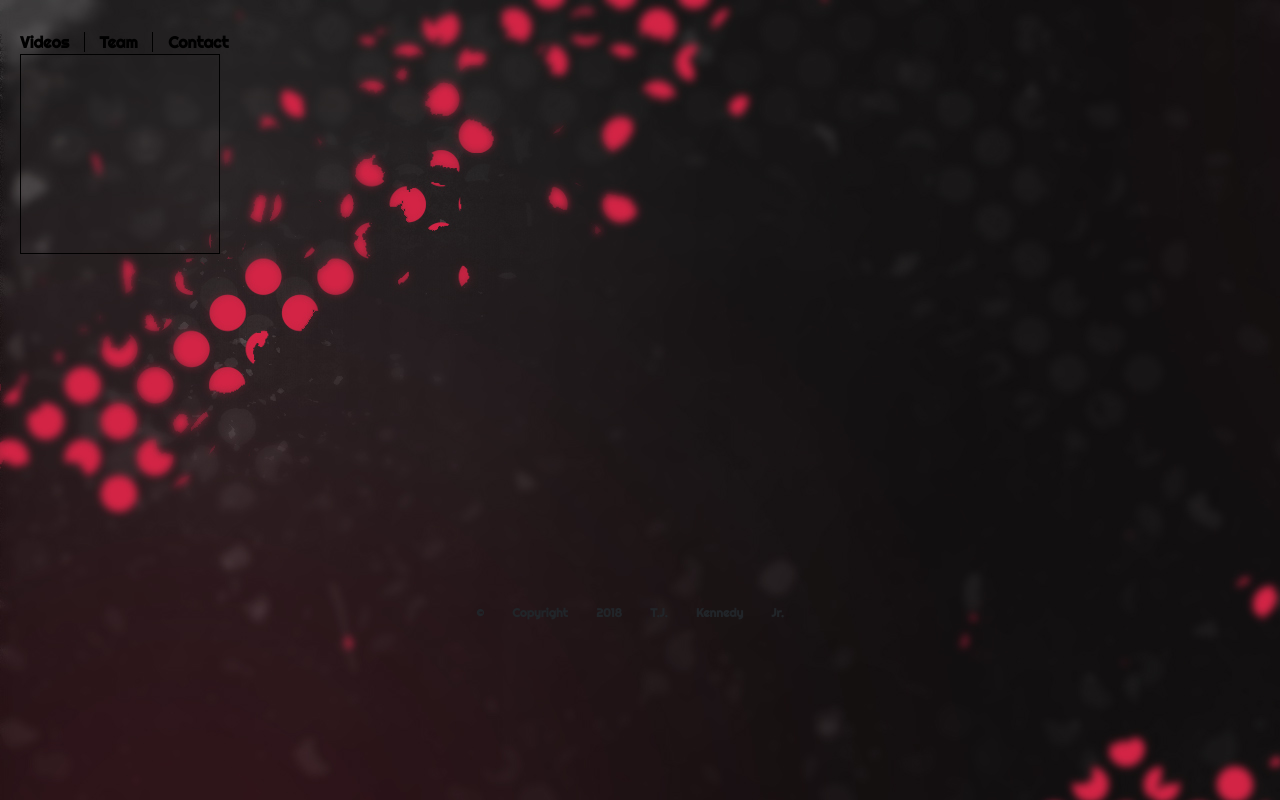
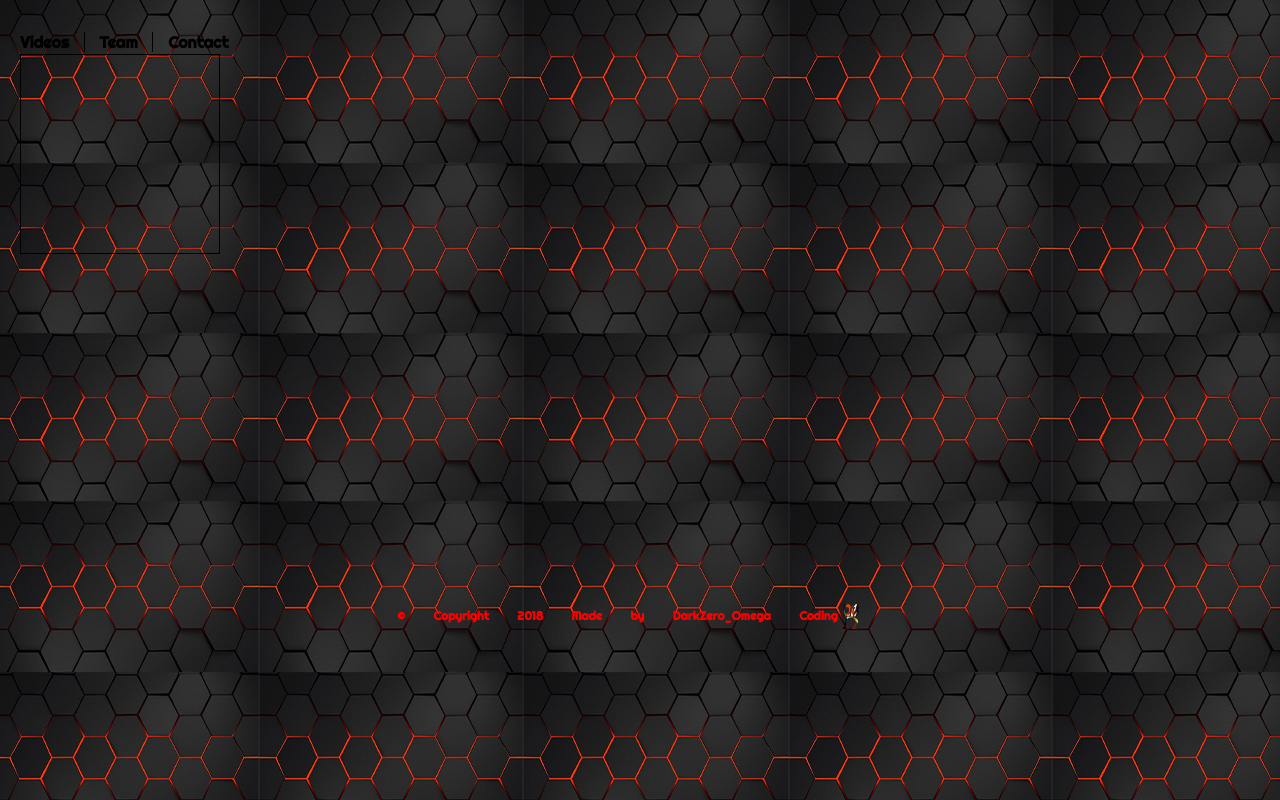
Before and after one commit to darkzero-omega2003/xDSC_Site, a plain HTML site: page team_index.html in a window 1280 px wide. Drawn offline with nearby package versions, Linux system fonts and the light colour scheme.

Commit message:
updated wallpaper for team page added darkzero logo

```diff
--- a/assets/css/style.css
+++ b/assets/css/style.css
@@ -14,6 +14,11 @@ p {
 	border-radius: 1px;
 	opacity: 0.1;
 
+}
+
+.dzo_logo {
+	width: 25px;
+	height: 25px;
 }
 
 footer {
--- a/assets/css/teamIndex_style.css
+++ b/assets/css/teamIndex_style.css
@@ -1,6 +1,11 @@
 body {
-    background-image: url('../images/wallpaper/redtechno_1.jpg');
+	background-image: url('../images/wallpaper/red_honeycomb_wallpaper.jpg');
 	font-family: 'Righteous', sans-serif;
+}
+
+.dzo_logo {
+	width: 25px;
+	height: 25px;
 }
 
 footer {
@@ -8,6 +13,7 @@ footer {
 	text-align: center;
 	font-size: 12px;
 	padding-top: 350px;
+	color: red;
 }
 
 .menu {
--- a/team_index.html
+++ b/team_index.html
@@ -41,7 +41,10 @@
 </body>
 <footer>
 
-	&copy Copyright 2018 T.J. Kennedy Jr.
+    <p> &copy Copyright 2018
+        Made by DarkZero_Omega Coding<img src="assets/images/logos/darkzero_omega_logo_v1.png" class="dzo_logo"
+            alt="darkzero_omega coding logo">
+    </p>
 
 </footer>
 
```
Also changed, not shown: index.html (+4 -2 lines), 48421205_10156086716468358_2861452988080193536_n.jpg (added), assets/images/logos/darkzero_omega_logo_v1.png (added), assets/images/wallpaper/red_honeycomb_wallpaper.jpg (added), darkzero_omeg_logo_v1.png (added). Lines whose indentation alone changed are shown as unchanged.
